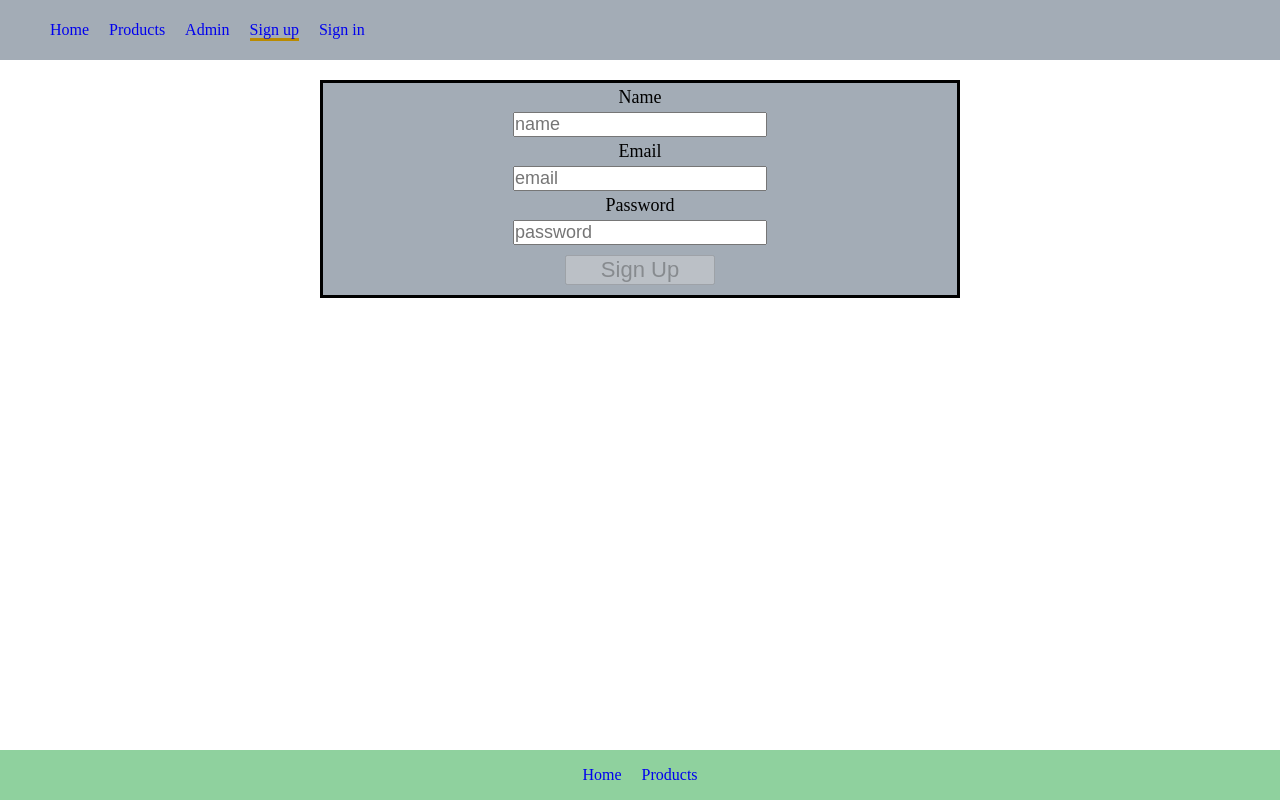
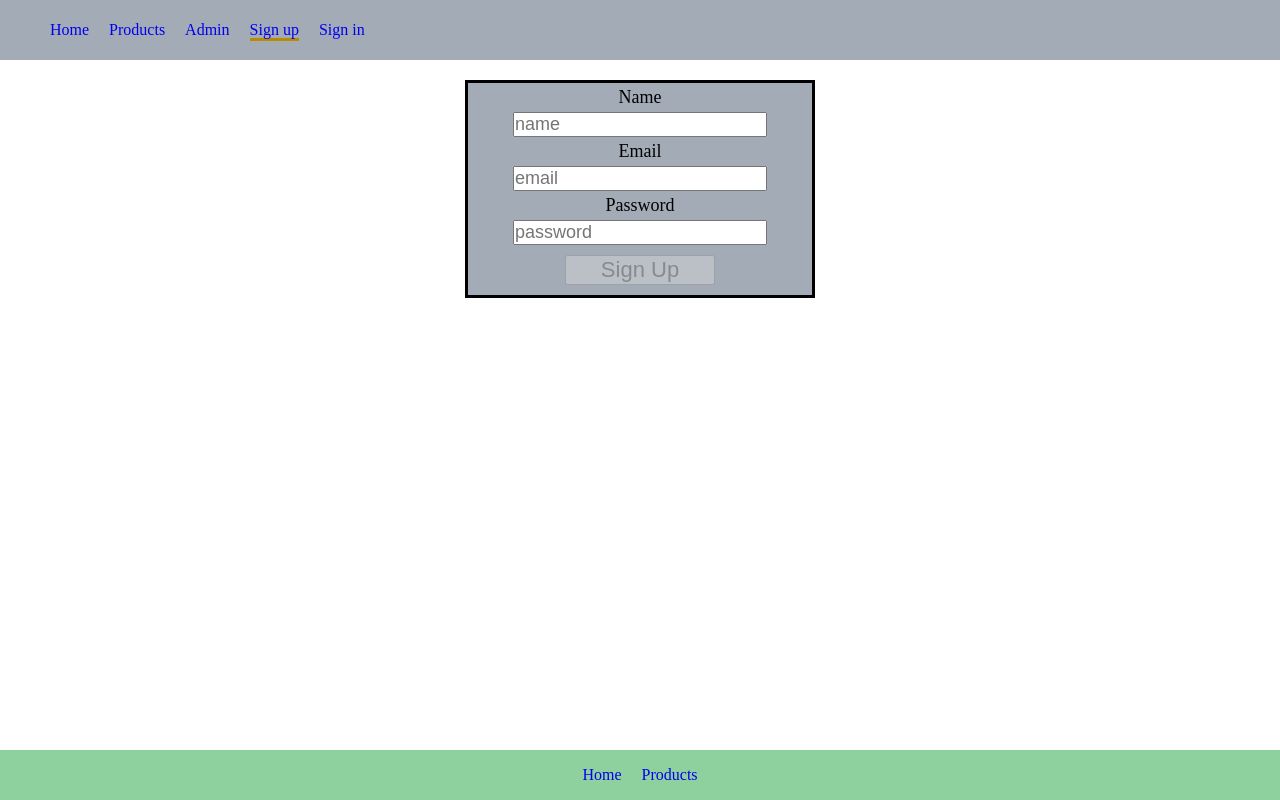
Before and after one commit to YuriyLaznyuk/webpack-pet, a React app: page /registration in a window 1280 px wide. Built offline with nearby package versions, Linux system fonts and the light colour scheme; no server answers.

Commit message:
css auth reg

```diff
--- a/src/components/style/authorization.scss
+++ b/src/components/style/authorization.scss
@@ -1,5 +1,5 @@
 .authorization{
-  width: 50%;
+  width: 350px;
   margin: 20px auto;
   display: flex;
   flex-direction: column;
--- a/src/components/style/registration.scss
+++ b/src/components/style/registration.scss
@@ -1,5 +1,5 @@
 .registration {
-  width: 50%;
+  width: 350px;
   margin: 20px auto;
   display: flex;
   flex-direction: column;
```
